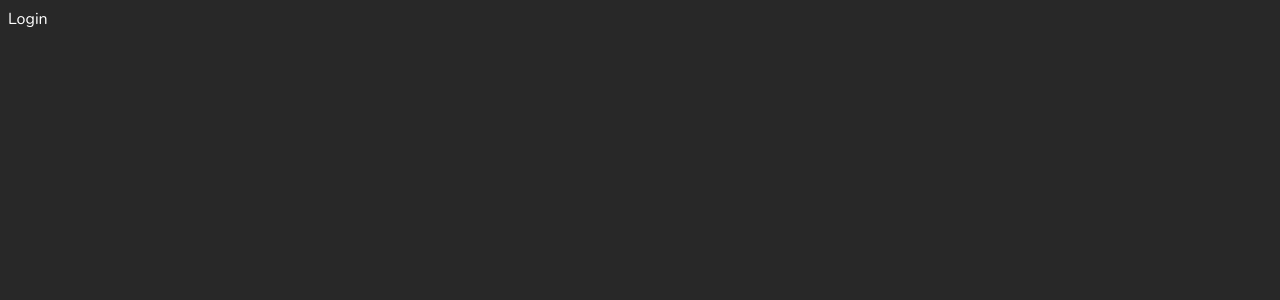
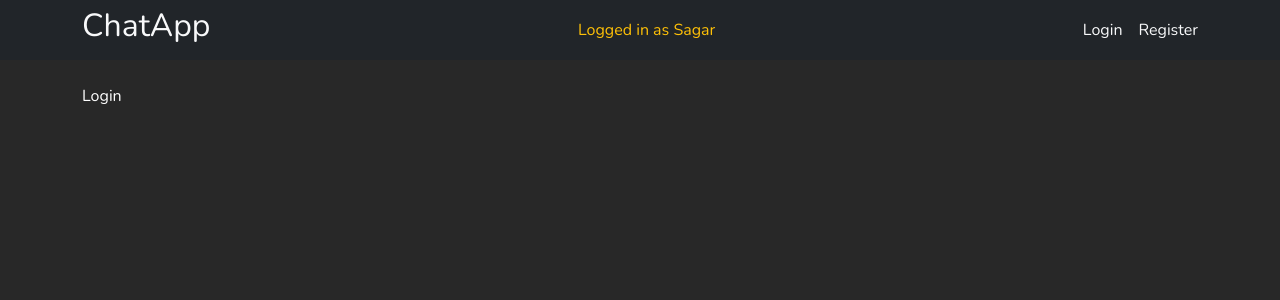
Before and after one commit to sdhaduk/Chat-App-SocketIO, a React (Vite) app in the folder frontend/: page /login in a window 1280 px wide. Shown: the top 300 px of the page. Built offline with nearby package versions, Linux system fonts and the light colour scheme.

Commit message:
Added navbar

```diff
--- a/frontend/package.json
+++ b/frontend/package.json
@@ -10,12 +10,15 @@
     "preview": "vite preview"
   },
   "dependencies": {
+    "bootstrap": "^5.3.2",
     "react": "^18.2.0",
+    "react-bootstrap": "^2.9.1",
     "react-dom": "^18.2.0",
     "react-router-dom": "^6.19.0"
   },
   "devDependencies": {
     "@types/react": "^18.2.37",
+    "@types/react-bootstrap": "^0.32.35",
     "@types/react-dom": "^18.2.15",
     "@types/react-router-dom": "^5.3.3",
     "@typescript-eslint/eslint-plugin": "^6.10.0",
--- a/frontend/src/App.tsx
+++ b/frontend/src/App.tsx
@@ -2,16 +2,22 @@ import { Routes, Route, Navigate } from "react-router-dom";
 import Chat from "./pages/Chat";
 import Register from "./pages/Register";
 import Login from "./pages/Login";
+import "bootstrap/dist/css/bootstrap.min.css";
+import { Container, Nav } from "react-bootstrap";
+import NavBar from "./components/NavBar";
 
 function App() {
   return (
     <>
+      <NavBar />
+      <Container>
         <Routes>
           <Route path="/" element={<Chat />} />
           <Route path="/register" element={<Register />} />
           <Route path="/login" element={<Login />} />
           <Route path="*" element={<Navigate to="/" />} />
         </Routes>
+      </Container>
     </>
   );
 }
--- /dev/null
+++ b/frontend/src/components/NavBar.tsx
@@ -0,0 +1,24 @@
+import React from "react";
+import { Container, Nav, Navbar, Stack } from "react-bootstrap";
+import { Link } from "react-router-dom";
+
+const NavBar: React.FC = () => {
+  return (
+    <Navbar bg="dark" className="mb-4" style={{ height: "3.75rem" }}>
+      <Container>
+        <h2>
+          <Link to="/" className="link-light text-decoration-none">ChatApp</Link>
+        </h2>
+        <span className="text-warning">Logged in as Sagar</span>
+        <Nav>
+            <Stack direction="horizontal" gap={3}>
+                <Link to="/login" className="link-light text-decoration-none">Login</Link>
+                <Link to="/register" className="link-light text-decoration-none">Register</Link>
+            </Stack>
+        </Nav>
+      </Container>
+    </Navbar>
+  );
+};
+
+export default NavBar;
```
Also changed, not shown: 1 other file (tests, documents, lock files or other folders). Lines whose indentation alone changed are shown as unchanged.
